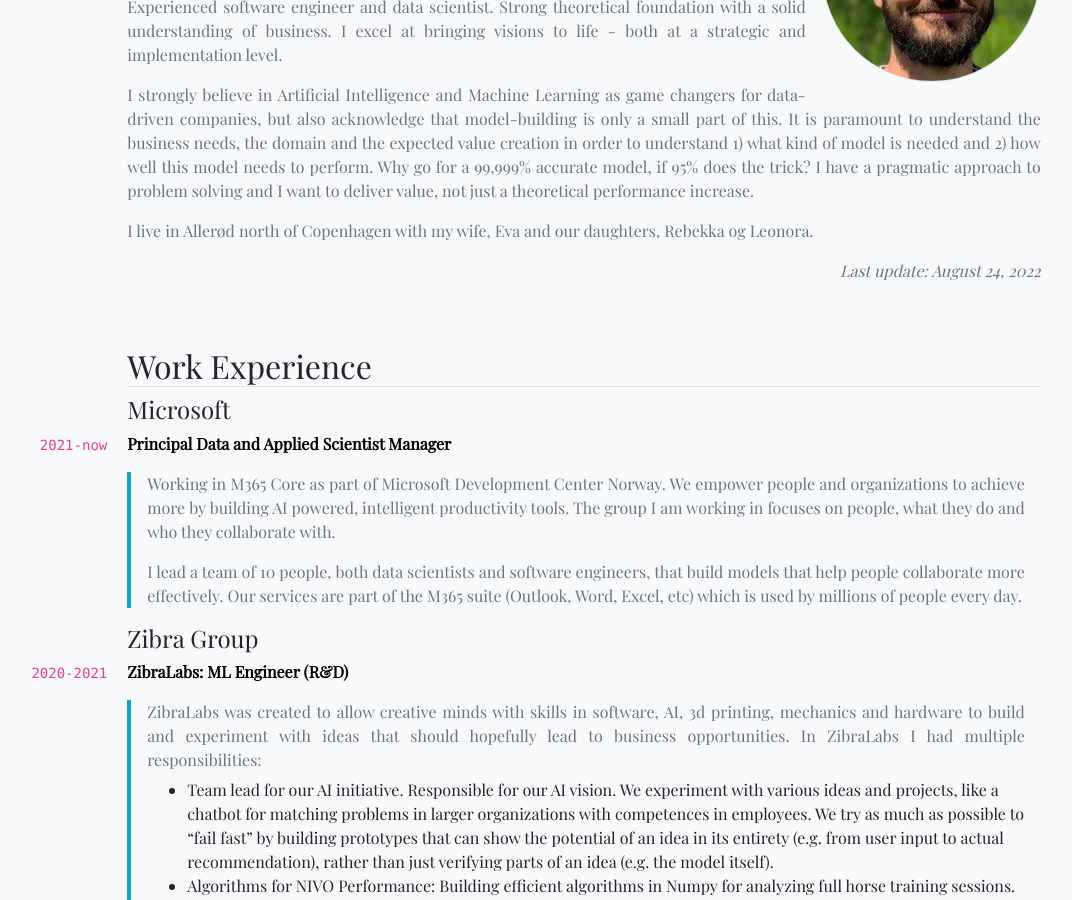
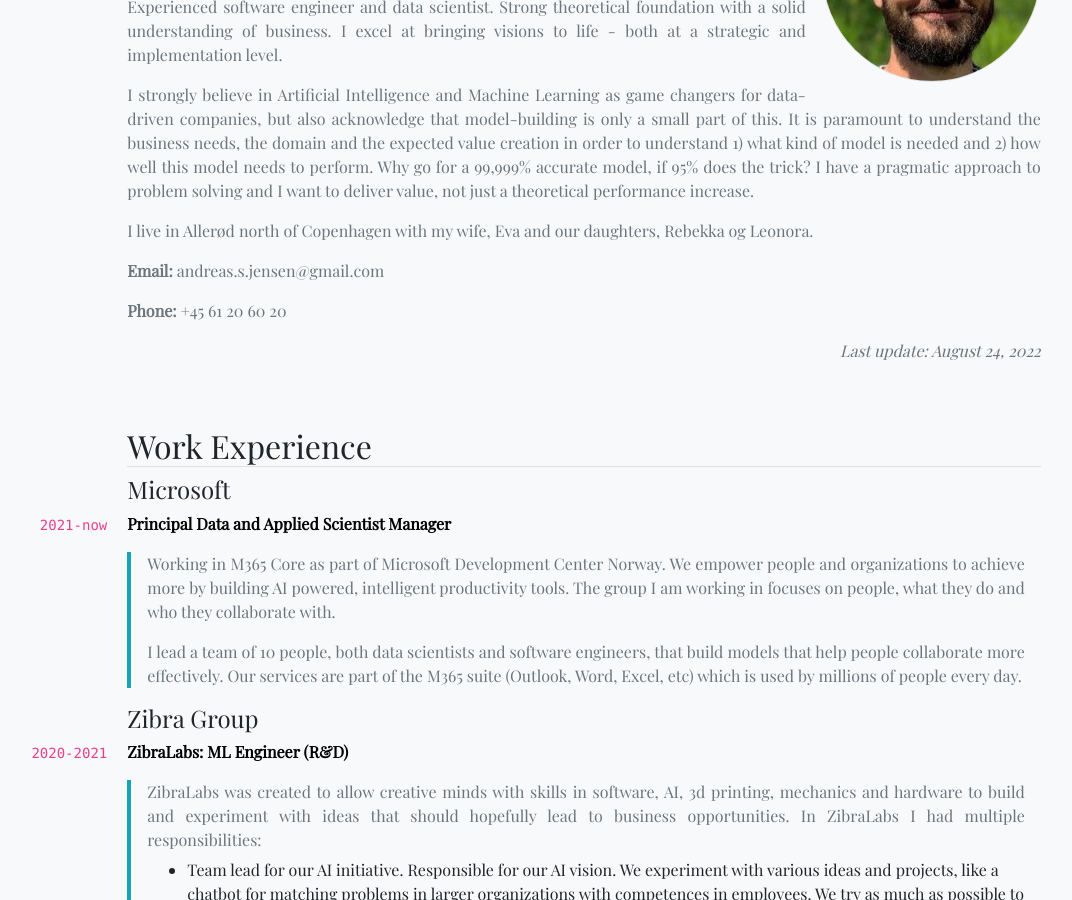
Before and after one commit to andreasschmidtjensen/andreasschmidtjensen.github.io, a Jekyll site: the page built from cv.md, in a window 1280 px wide and 900 px high, scrolled down 337 px. Shown: the whole window, without its empty margins (56-1128 px from the left). Built offline with Jekyll 4.4.1, drawn with Linux system fonts in a browser that asks for light colours; nearby versions of some CDN libraries.

Commit message:
Update cv.md

```diff
--- a/cv.md
+++ b/cv.md
@@ -19,6 +19,12 @@
         </p>
         <p>
             I live in Allerød north of Copenhagen with my wife, Eva and our daughters, Rebekka og Leonora.
+        </p>
+        <p>
+            <b>Email: </b> andreas.s.jensen@gmail.com
+        </p>
+        <p>
+            <b>Phone: </b> +45 61 20 60 20
         </p>
         <p class="float-right"><i>Last update: August 24, 2022</i></p>
     </div>
```
